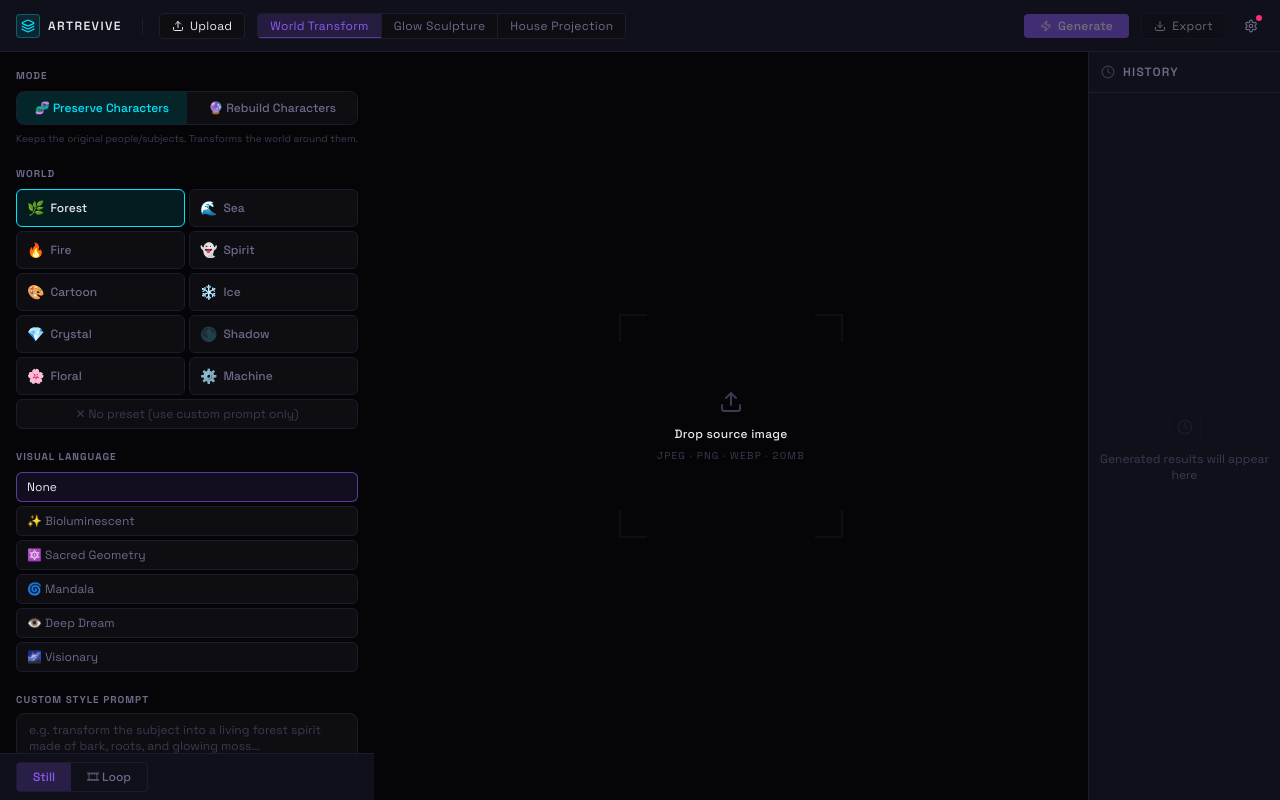
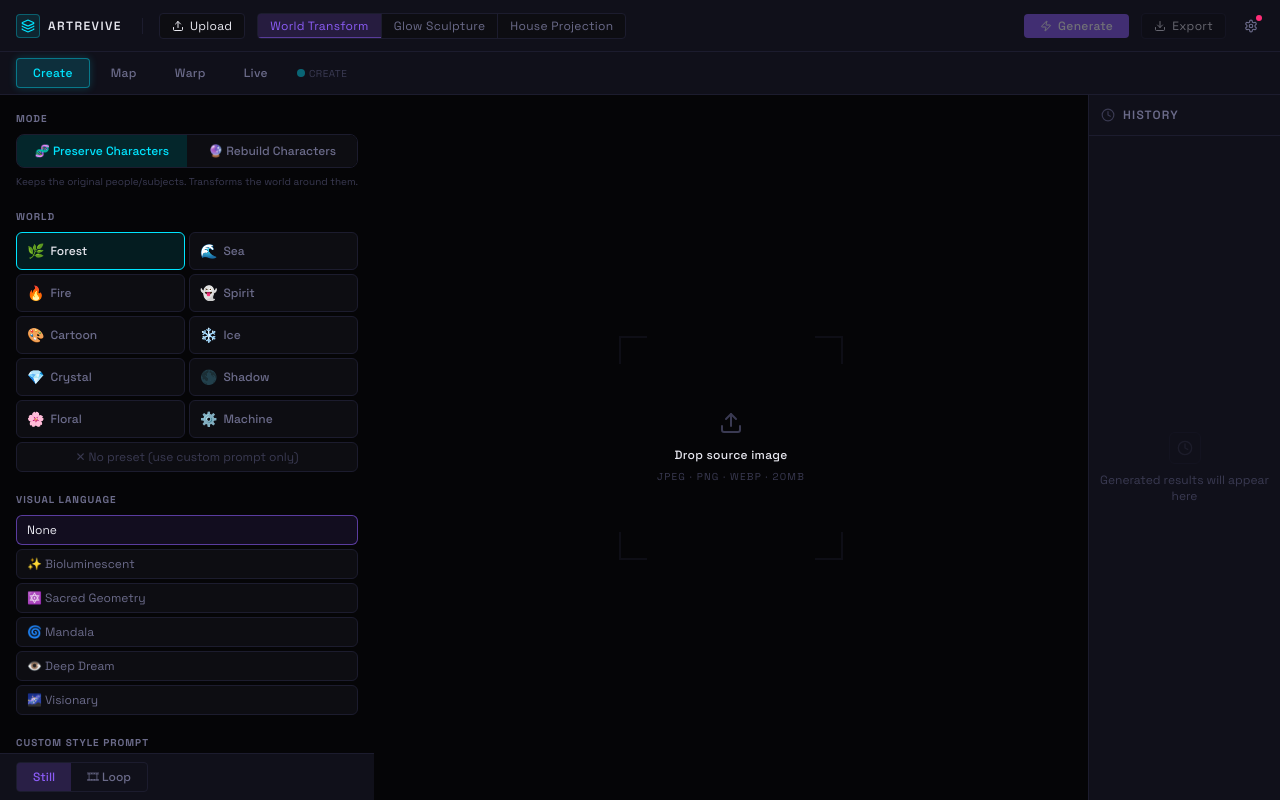
Before and after one commit to shaipir/hakrana-letifora, a Next.js app: page / in a window 1280 px wide. Built offline with nearby package versions, Linux system fonts and the light colour scheme.

Commit message:
feat: add mode tab bar with Create/Map/Warp/Live workflow tabs

```diff
--- /dev/null
+++ b/components/mapping/ModeTabBar.tsx
@@ -0,0 +1,39 @@
+'use client';
+
+import { useMappingStore } from '@/lib/mapping-store';
+import { MappingTab } from '@/lib/mapping-types';
+
+const TABS: { id: MappingTab; label: string }[] = [
+  { id: 'create', label: 'Create' },
+  { id: 'map', label: 'Map' },
+  { id: 'warp', label: 'Warp' },
+  { id: 'live', label: 'Live' },
+];
+
+export default function ModeTabBar() {
+  const { activeTab, setActiveTab } = useMappingStore();
+
+  return (
+    <div className="flex items-center gap-1 px-4 py-1.5 border-b border-ar-border bg-ar-panel">
+      {TABS.map((tab) => (
+        <button
+          key={tab.id}
+          onClick={() => setActiveTab(tab.id)}
+          className={`px-4 py-1.5 rounded text-xs font-medium tracking-wide transition-all ${
+            activeTab === tab.id
+              ? 'bg-ar-accent/15 text-ar-accent border border-ar-accent/40 shadow-ar-glow-sm'
+              : 'text-ar-text-muted hover:text-ar-text hover:bg-ar-surface border border-transparent'
+          }`}
+        >
+          {tab.label}
+        </button>
+      ))}
+      <div className="ml-2 flex items-center gap-1">
+        <div className="w-2 h-2 rounded-full bg-ar-accent/40" />
+        <span className="text-[10px] text-ar-text-dim uppercase tracking-wider">
+          {activeTab}
+        </span>
+      </div>
+    </div>
+  );
+}
--- a/components/workspace/Workspace.tsx
+++ b/components/workspace/Workspace.tsx
@@ -1,6 +1,8 @@
 'use client';
 
+import { useMappingStore } from '@/lib/mapping-store';
 import { useArtReviveStore } from '@/lib/artrevive-store';
+import ModeTabBar from '@/components/mapping/ModeTabBar';
 import TopBar from './TopBar';
 import RestylePanel from './RestylePanel';
 import GlowSculpturePanel from './GlowSculpturePanel';
@@ -10,13 +12,16 @@ import CanvasArea from './CanvasArea';
 import HistoryPanel from './HistoryPanel';
 
 export default function Workspace() {
+  const { activeTab } = useMappingStore();
   const { activeMode } = useArtReviveStore();
 
   return (
     <div className="flex flex-col h-screen bg-ar-bg text-ar-text overflow-hidden">
       <TopBar />
+      <ModeTabBar />
       <div className="flex flex-1 overflow-hidden">
-        {/* Left panel */}
+        {activeTab === 'create' && (
+          <>
             <div className="flex flex-col shrink-0 overflow-hidden">
               <div className="flex-1 overflow-y-auto overflow-x-hidden">
                 {activeMode === 'restyle'
@@ -29,6 +34,23 @@ export default function Workspace() {
             </div>
             <CanvasArea />
             <HistoryPanel />
+          </>
+        )}
+        {activeTab === 'map' && (
+          <div className="flex flex-1 items-center justify-center text-ar-text-muted text-sm">
+            Map tab — coming next
+          </div>
+        )}
+        {activeTab === 'warp' && (
+          <div className="flex flex-1 items-center justify-center text-ar-text-muted text-sm">
+            Warp tab — coming next
+          </div>
+        )}
+        {activeTab === 'live' && (
+          <div className="flex flex-1 items-center justify-center text-ar-text-muted text-sm">
+            Live tab — coming next
+          </div>
+        )}
       </div>
     </div>
   );
```
Lines whose indentation alone changed are shown as unchanged.
